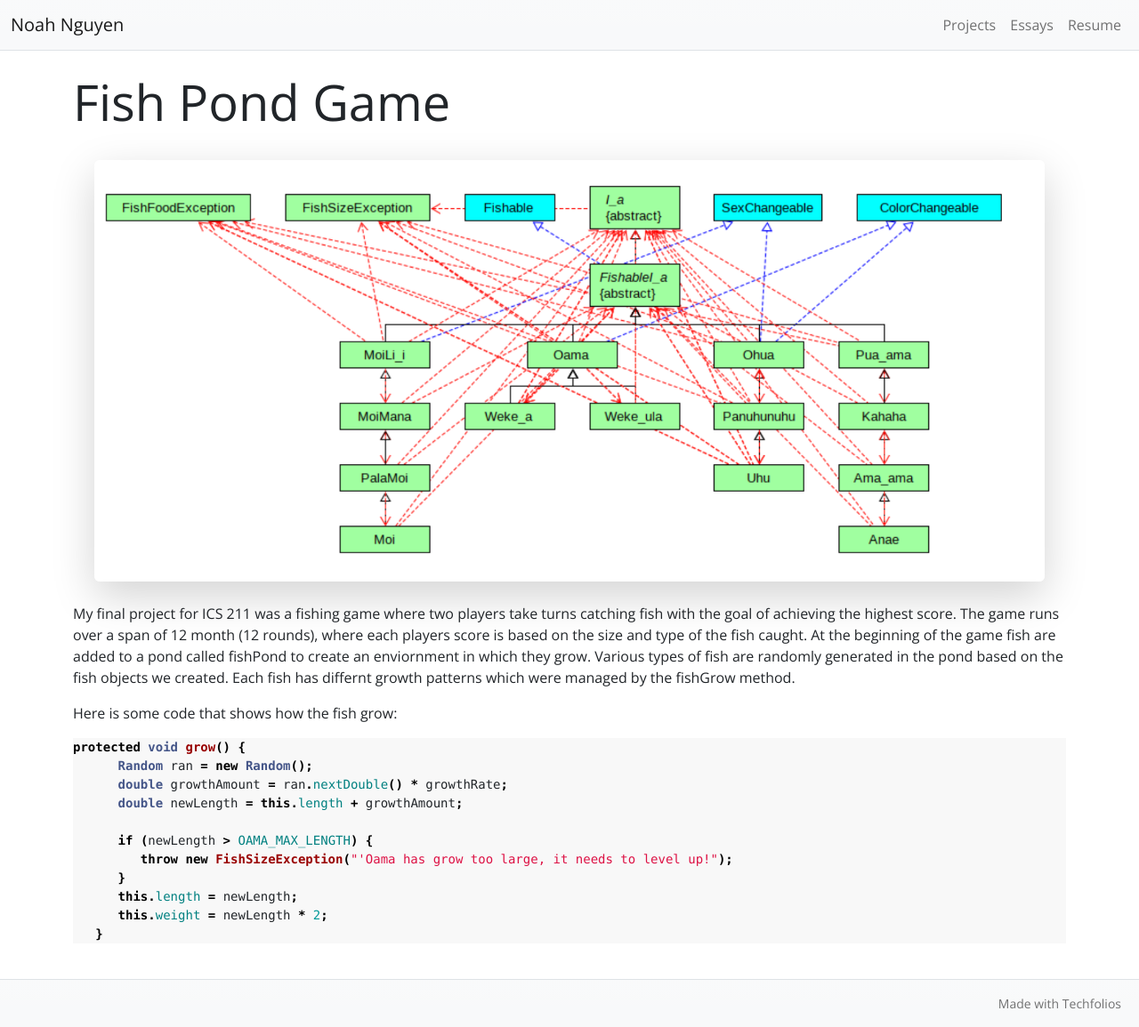
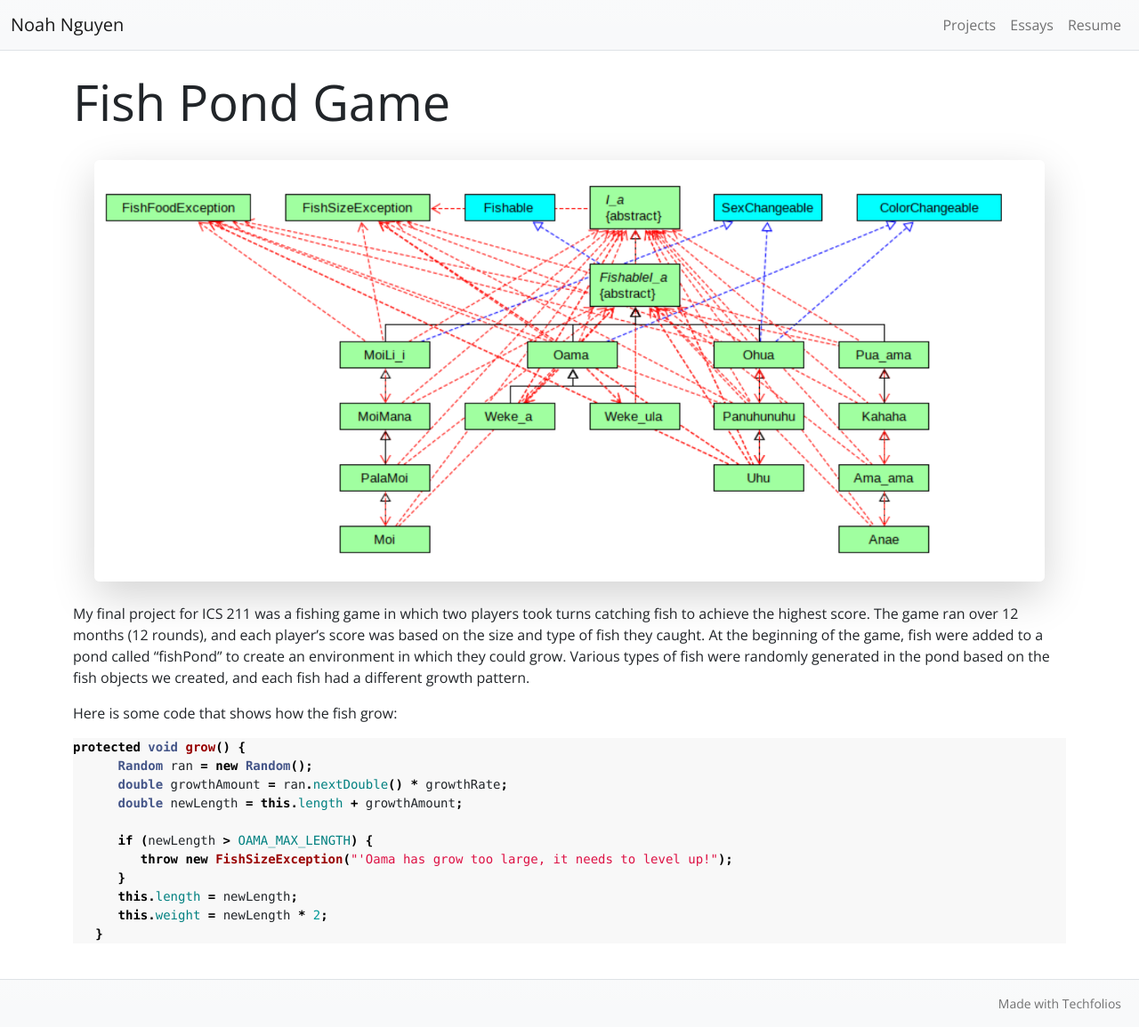
Before and after one commit to NoahNguyenbot/noahnguyenbot.github.io, a Jekyll site: the page built from projects/fish.md, in a window 1280 px wide. Shown: the whole page at 89% size. Built offline with Jekyll 4.4.1, drawn with Linux system fonts in a browser that asks for light colours.

Commit message:
Update fish.md

```diff
--- a/projects/fish.md
+++ b/projects/fish.md
@@ -15,8 +15,7 @@ summary: "My final project for ICS 211"
   <img src="/img/fishpond/IaGraph.png" class="img-fluid rounded shadow-lg mx-auto d-block" alt="Fish Pond Game screenshot">
 </div>
 
-My final project for ICS 211 was a fishing game where two players take turns catching fish with the goal of achieving the highest score.  The game runs over a span of 12 month (12 rounds), where each players score is based on the size and type of the fish caught. At the beginning of the game fish are added to a pond called fishPond to create an enviornment in which they grow. Various types of fish are randomly generated in the pond based on the fish objects we created. Each fish has differnt growth patterns which were managed by the fishGrow method.
-
+My final project for ICS 211 was a fishing game in which two players took turns catching fish to achieve the highest score. The game ran over 12 months (12 rounds), and each player’s score was based on the size and type of fish they caught. At the beginning of the game, fish were added to a pond called "fishPond" to create an environment in which they could grow. Various types of fish were randomly generated in the pond based on the fish objects we created, and each fish had a different growth pattern.
 
 
 
```
